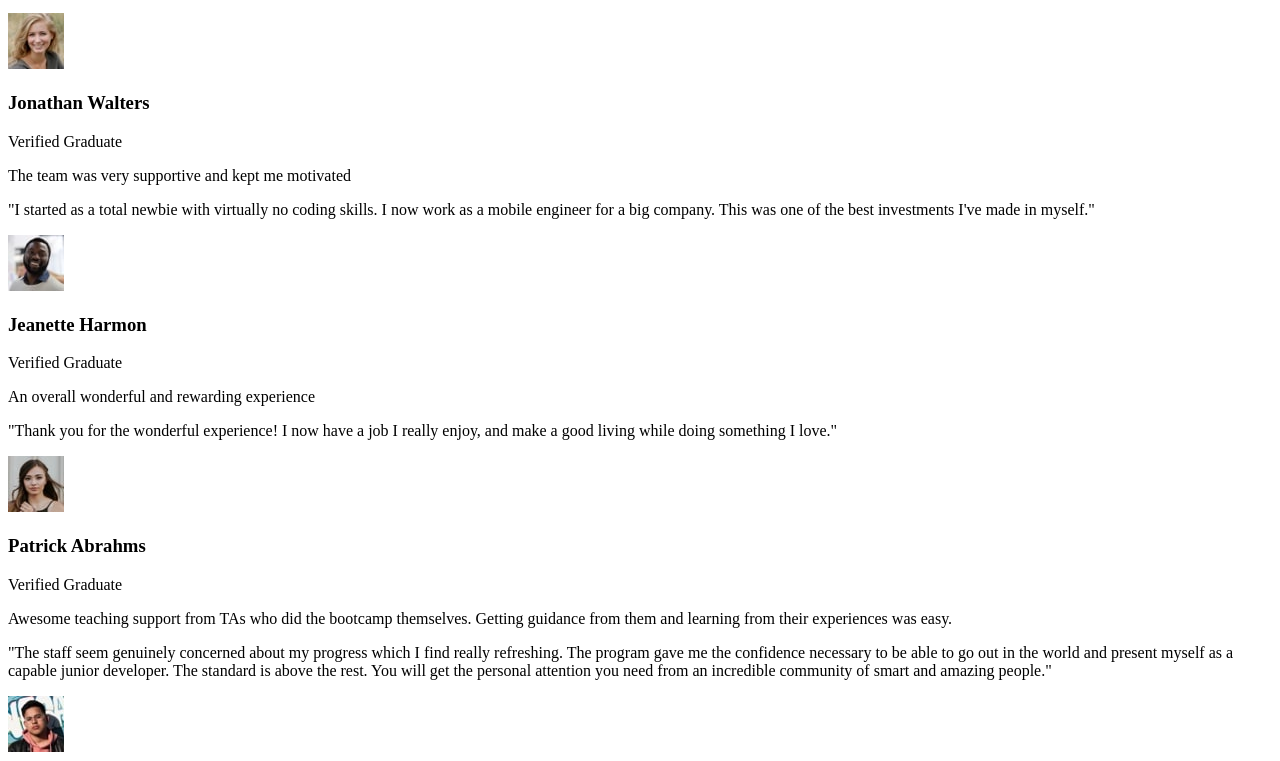
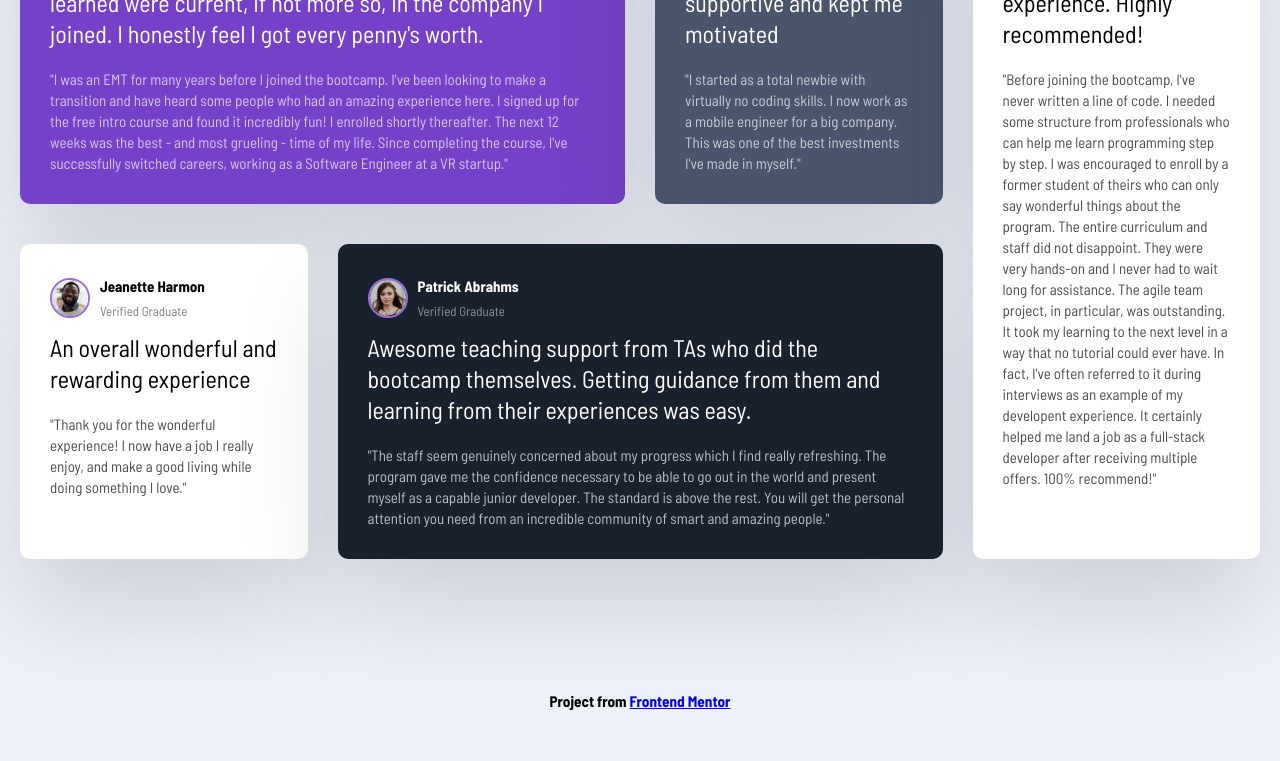
Before and after one commit to UlanovichDavid/Grid-Crash-Course, a plain HTML site: page Main Project/index.html in a window 1280 px wide. Shown: the part 252-1013 px from the top of the page. After the commit the page ends 967 px from the top, so only its background shows below. Drawn offline with Linux system fonts and the light colour scheme.

Commit message:
full project

```diff
--- a/Main Project/index.html
+++ b/Main Project/index.html
@@ -8,6 +8,7 @@
 </head>
 <body>
     <div class="testimonials">
+
         <div class="card card--bg-purple">
           <header class="card__header">
             <img src="images/grid1.jpg" class="card__img" alt="" />
@@ -114,5 +115,14 @@
             </p>
           </div>
         </div>
+        <footer>
+          <h3>
+            Project from
+            <a
+              href="https://www.frontendmentor.io/challenges/testimonials-grid-section-Nnw6J7Un7"
+              >Frontend Mentor</a
+            >
+          </h3>
+        </footer>
 </body>
 </html>
--- a/Main Project/style.css
+++ b/Main Project/style.css
@@ -0,0 +1,124 @@
+@import url('https://fonts.googleapis.com/css2?family=Barlow+Semi+Condensed:wght@200;300;400;700&display=swap');
+
+* {
+  box-sizing: border-box;
+  margin: 0;
+  padding: 0;
+}
+
+body {
+  background: #edf2f8;
+  font-family: 'Barlow Semi Condensed', sans-serif;
+  line-height: 1.7;
+  font-size: 13px;
+}
+
+.testimonials {
+    max-width: 1440px;
+    margin: 100px auto;
+    padding: 20px;
+    display: grid;
+    grid-template-columns: repeat(4, 1fr);
+    gap: 30px;
+  }
+
+  .card {
+    background: #fff;
+    border-radius: 10px;
+    padding: 30px;
+    box-shadow: rgba(17, 12, 46, 0.15) 0px 48px 100px 0px;
+    margin-bottom: 10px;
+  }
+
+  .card__header {
+    display: flex;
+    align-items: center;
+    margin-bottom: 10px;
+  }
+
+  .card__header h3 {
+    font-size: 15px;
+  }
+
+  .card__header p {
+    opacity: 50%;
+  }
+
+  .card__img {
+    width: 40px;
+    height: 40px;
+    border-radius: 50%;
+    border: 2px solid #996ed9;
+    margin-right: 10px;
+  }
+
+  .card__lead {
+    font-size: 1.5rem;
+    font-weight: 500;
+    line-height: 1.3;
+    margin-bottom: 20px;
+  }
+
+  .card__quote {
+    font-size: 15px;
+    font-weight: 500;
+    line-height: 1.4;
+    opacity: 70%;
+  }
+
+  .card--bg-purple {
+    background: hsl(263, 55%, 52%);
+    color: #fff;
+    background-image: url('./images/bg-pattern-quotation.svg');
+    background-repeat: no-repeat;
+    background-position: top 10px right 100px;
+  }
+
+  .card--bg-gray-blue {
+    background: hsl(217, 19%, 35%);
+    color: #fff;
+  }
+
+  .card--bg-black-blue {
+    background: hsl(219, 29%, 14%);
+    color: #fff;
+  }
+
+  .card:nth-of-type(1) {
+    grid-column: 1 / 3;
+  }
+
+  .card:nth-of-type(4) {
+    grid-column: 2 / 4;
+    grid-row: 2;
+  }
+
+  .card:nth-of-type(5) {
+    grid-column: 4;
+    grid-row: 1 / 3;
+  }
+
+  footer {
+    text-align: center;
+  }
+
+  @media (max-width: 768px) {
+    .testimonials {
+      grid-template-columns: 1fr;
+      width: 100%;
+    }
+
+    .card:nth-of-type(1) {
+      grid-column: 1;
+    }
+
+    .card:nth-of-type(4) {
+      grid-column: 1;
+      grid-row: 4;
+    }
+
+    .card:nth-of-type(5) {
+      grid-column: 1;
+      grid-row: 5;
+    }
+  }
```
